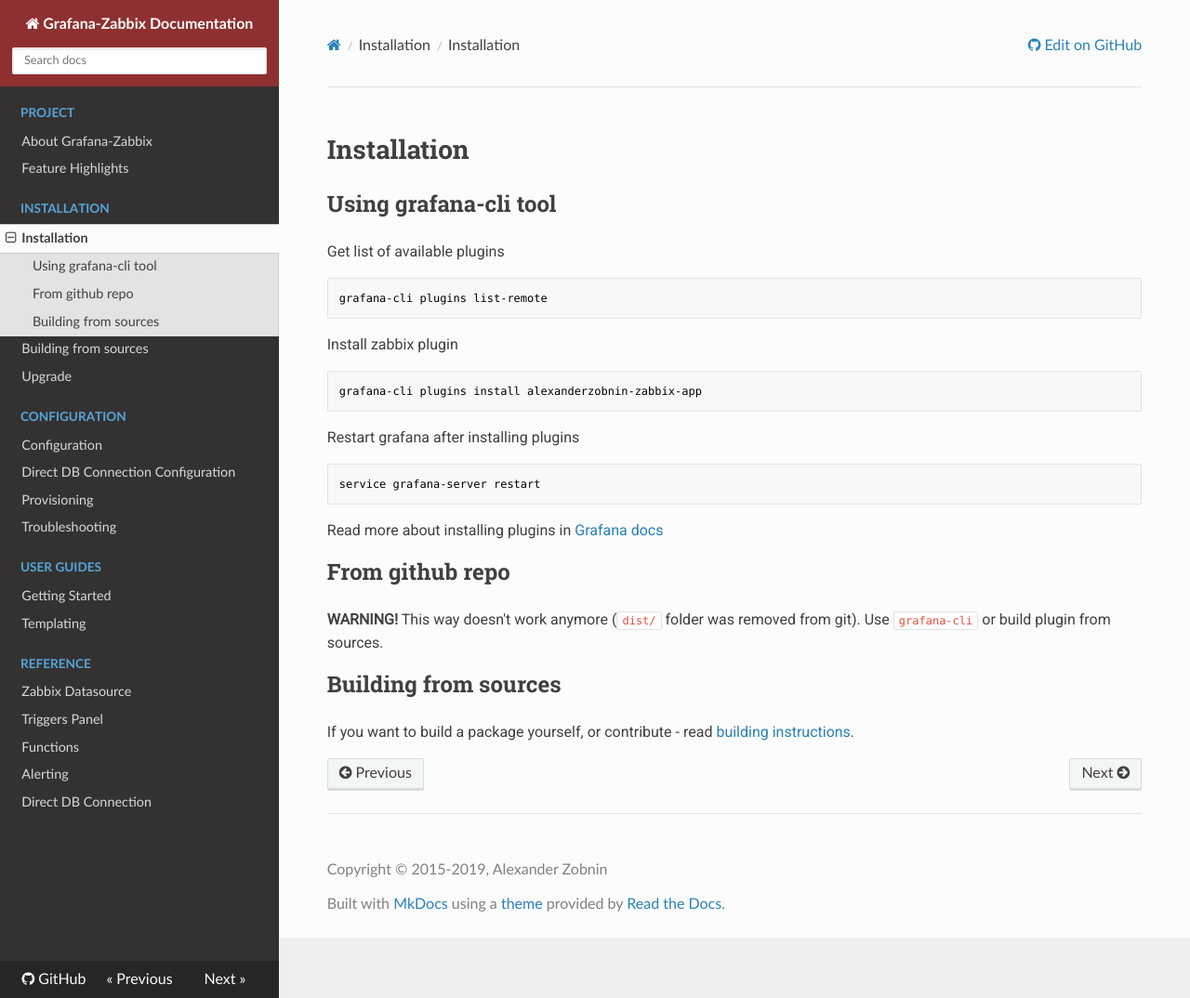
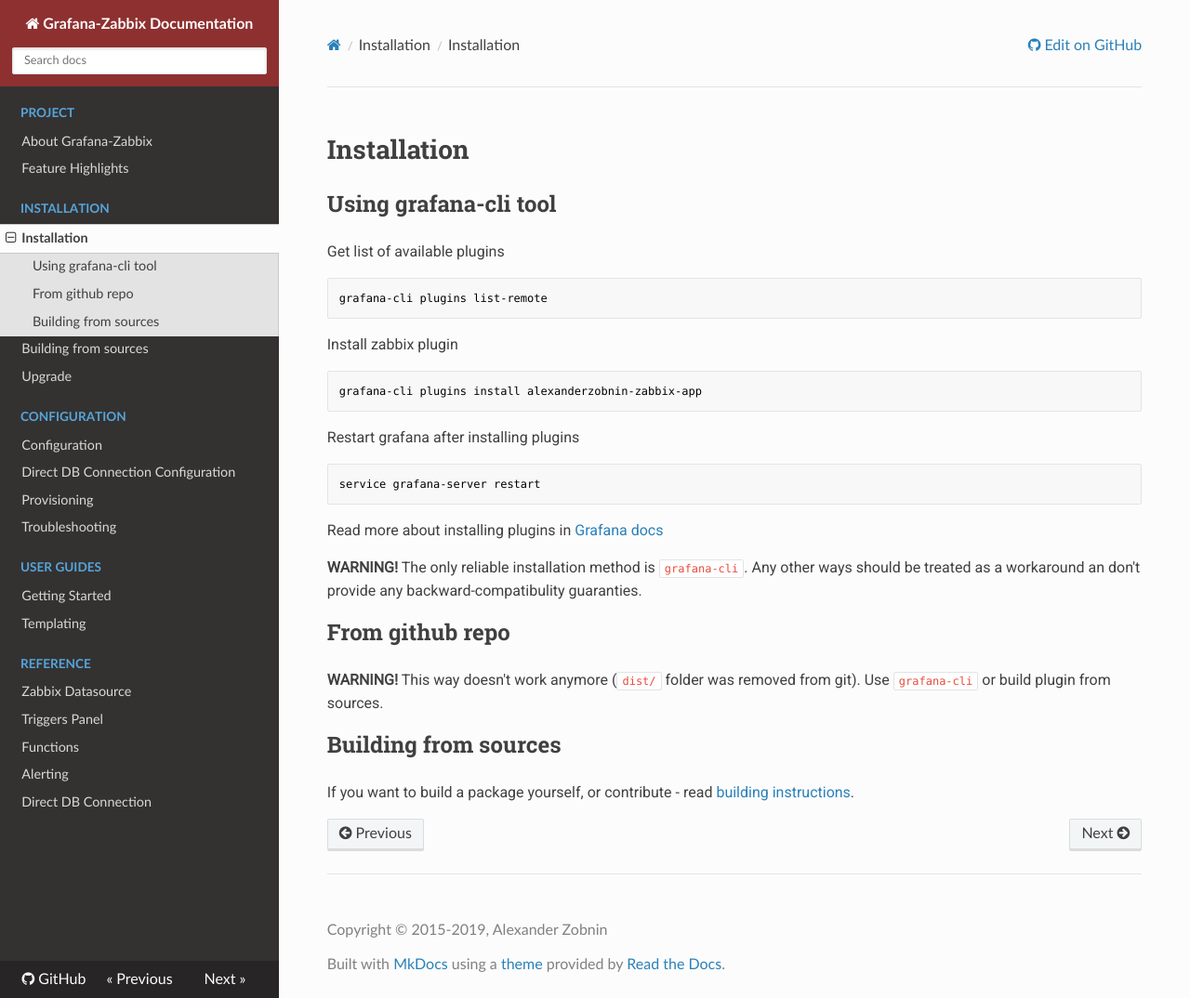
Before and after one commit to grafana/grafana-zabbix, an MkDocs documentation site: the page built from docs/sources/installation/index.md, in a window 1280 px wide and 1074 px high. Shown: the whole window at 93% size. Built offline with MkDocs 1.6.1, drawn with Linux system fonts in a browser that asks for light colours; nearby versions of some CDN libraries.

Commit message:
docs: add warnings about installation methods, closes #693

```diff
--- a/docs/sources/installation/index.md
+++ b/docs/sources/installation/index.md
@@ -23,6 +23,8 @@
 
 Read more about installing plugins in [Grafana docs](http://docs.grafana.org/plugins/installation/)
 
+**WARNING!** The only reliable installation method is `grafana-cli`. Any other ways should be treated as a workaround an don't provide any backward-compatibulity guaranties.
+
 ## From github repo
 **WARNING!** This way doesn't work anymore (`dist/` folder was removed from git). Use `grafana-cli` or build plugin from sources.
 
```
